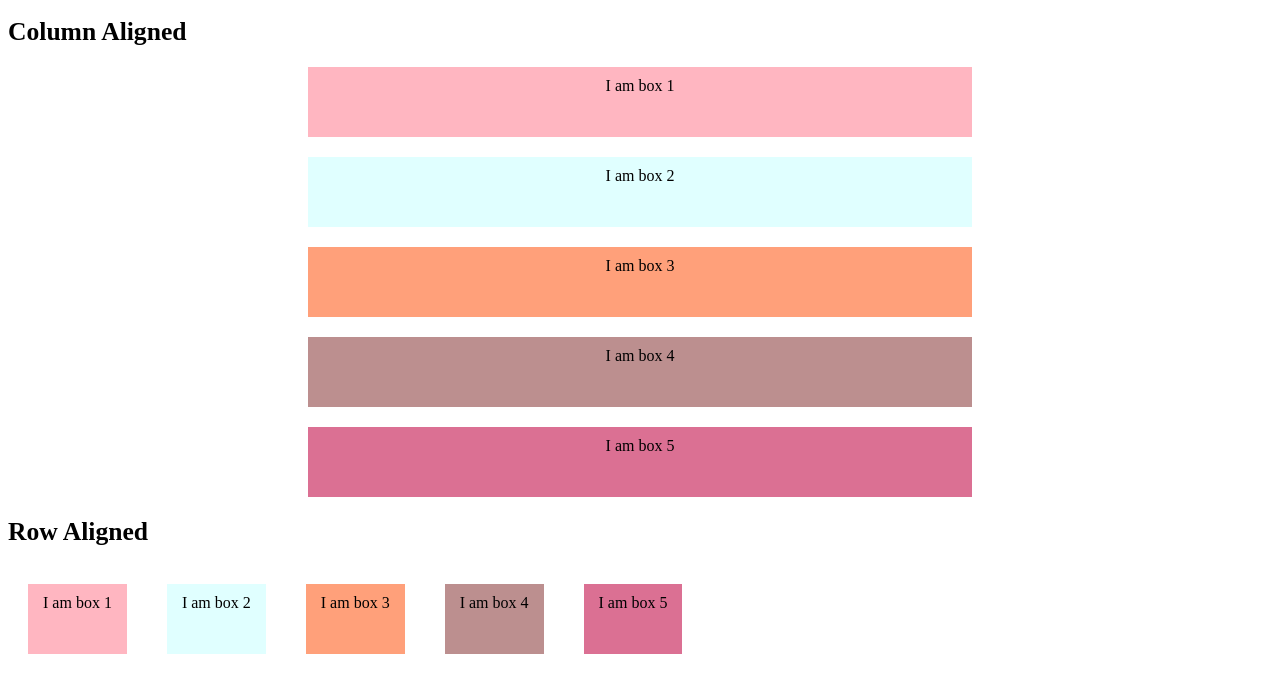
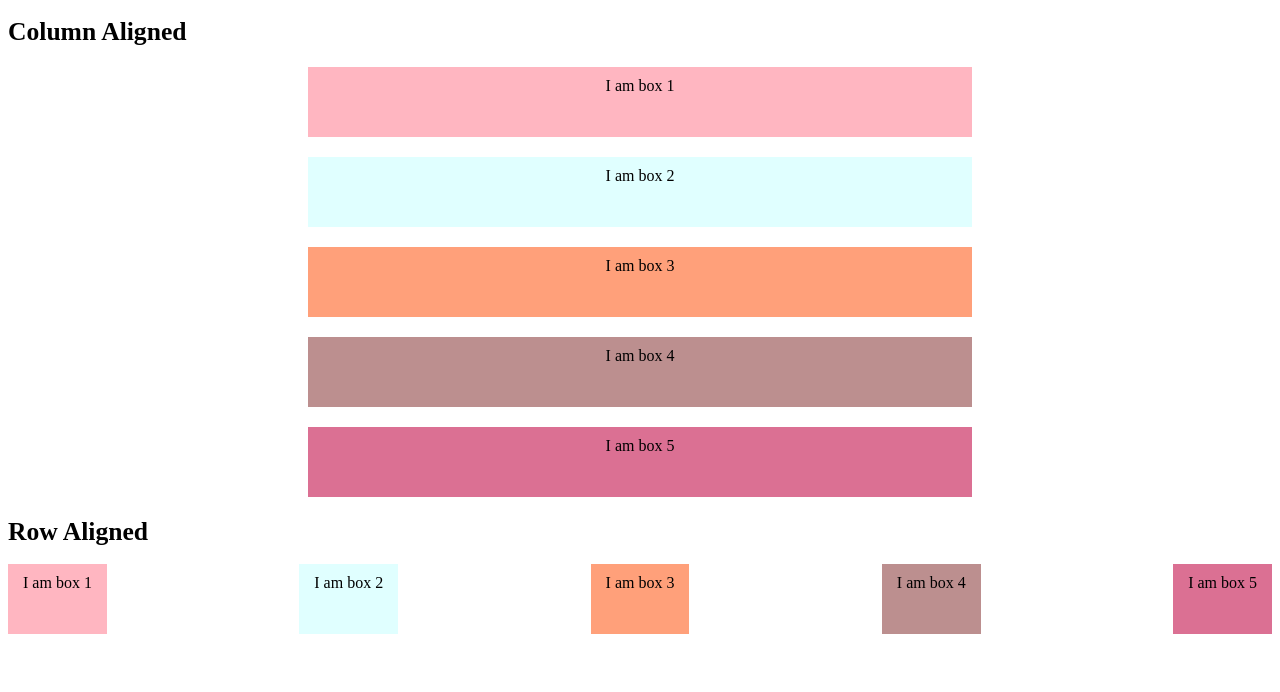
Before and after one commit to SyreniSalve/HTML-CSS-JS-Fundamentals, a website: page CSSSelectors/CSSFlexbox/index.html in a window 1280 px wide. Drawn offline with Linux system fonts and the light colour scheme.

Commit message:
change row set-out

```diff
--- a/CSSSelectors/CSSFlexbox/index.css
+++ b/CSSSelectors/CSSFlexbox/index.css
@@ -13,12 +13,12 @@ h1 {
 .another-box {
     height: 50px;
     padding: 10px 15px;
-    margin: 20px
 }
 
 .second-boxes-group {
     display: flex;
     flex-direction: row;
+    justify-content: space-between;
 }
 
 #box-one {
```
